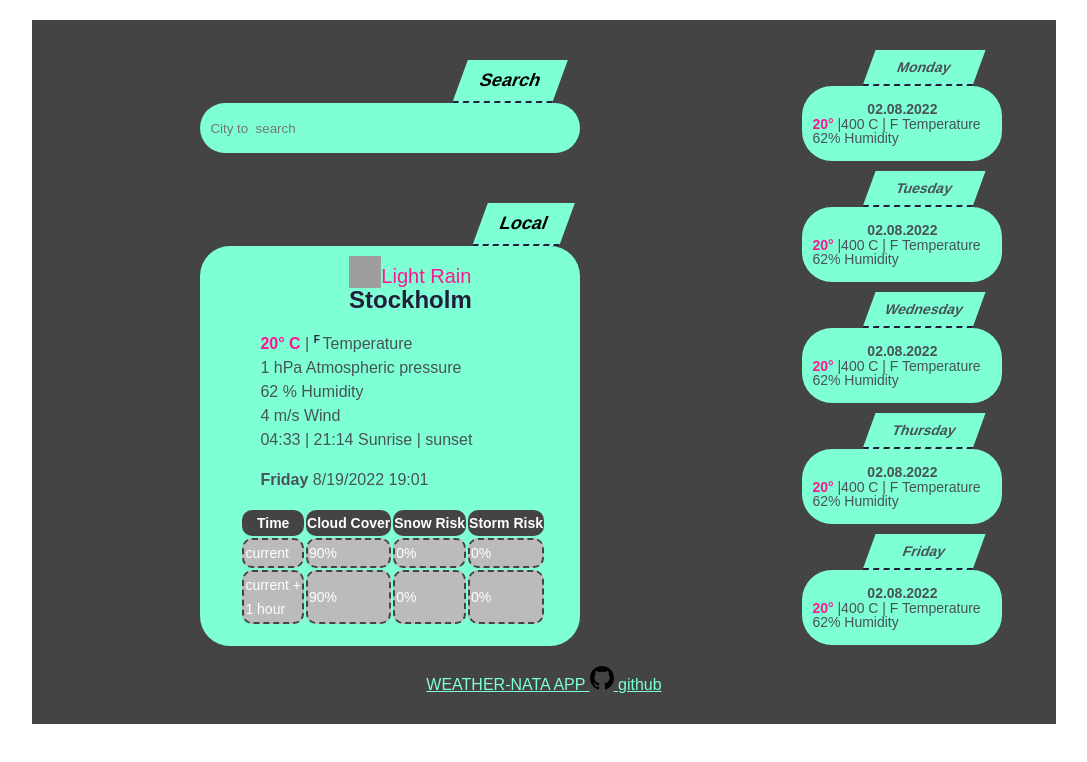
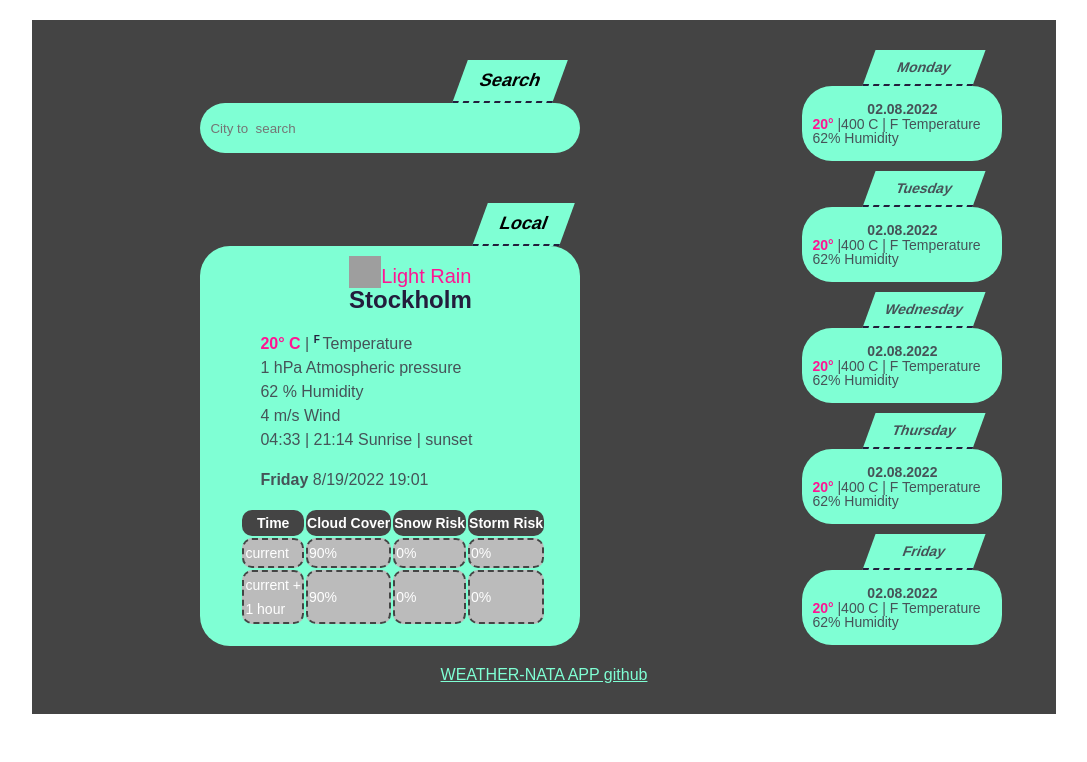
Before and after one commit to nhordon/weather_app, a website built with Parcel: page index.html in a window 1280 px wide. Shown: the whole page, without its empty margins (96-1183 px from the left). Built offline with nearby package versions, Linux system fonts and the light colour scheme; no server answers; grey boxes are pictures that could not be loaded.

Commit message:
deleted svg image

```diff
--- a/index.html
+++ b/index.html
@@ -133,16 +133,7 @@
 				</div>
 			</aside>
 			<footer class="wide">
-				<a href="https://github.com/nhordon/weather_app">
-					WEATHER-NATA APP
-					<svg height="24" aria-hidden="true" viewBox="0 0 16 16" version="1.1" width="24" data-view-component="true">
-						<path
-							fill-rule="evenodd"
-							d="M8 0C3.58 0 0 3.58 0 8c0 3.54 2.29 6.53 5.47 7.59.4.07.55-.17.55-.38 0-.19-.01-.82-.01-1.49-2.01.37-2.53-.49-2.69-.94-.09-.23-.48-.94-.82-1.13-.28-.15-.68-.52-.01-.53.63-.01 1.08.58 1.23.82.72 1.21 1.87.87 2.33.66.07-.52.28-.87.51-1.07-1.78-.2-3.64-.89-3.64-3.95 0-.87.31-1.59.82-2.15-.08-.2-.36-1.02.08-2.12 0 0 .67-.21 2.2.82.64-.18 1.32-.27 2-.27.68 0 1.36.09 2 .27 1.53-1.04 2.2-.82 2.2-.82.44 1.1.16 1.92.08 2.12.51.56.82 1.27.82 2.15 0 3.07-1.87 3.75-3.65 3.95.29.25.54.73.54 1.48 0 1.07-.01 1.93-.01 2.2 0 .21.15.46.55.38A8.013 8.013 0 0016 8c0-4.42-3.58-8-8-8z"
-						></path>
-					</svg>
-					github</a
-				>
+				<a href="https://github.com/nhordon/weather_app"> WEATHER-NATA APP github</a>
 			</footer>
 		</div>
 		<!--<script src="javascript/hello.js"></script>-->
```
